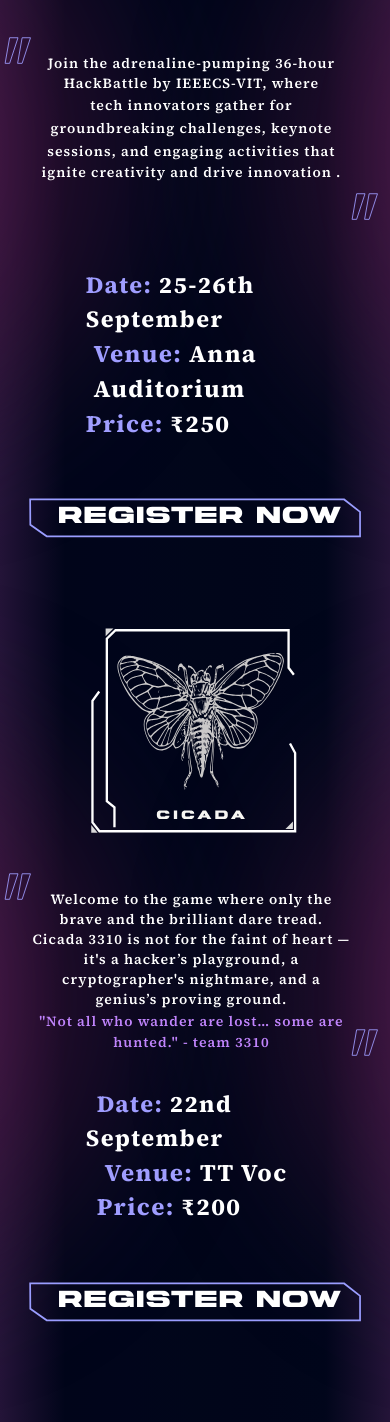
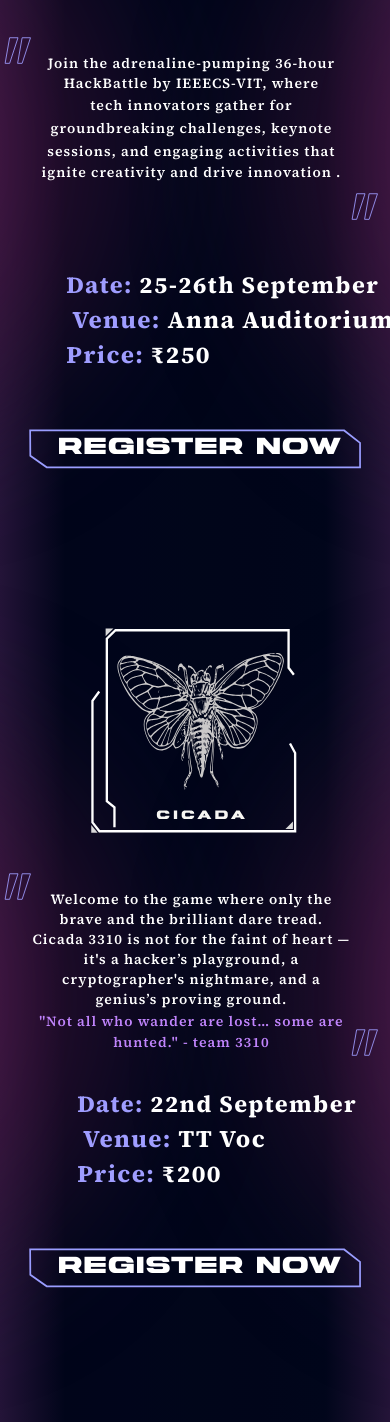
Before and after one commit to IEEECS-VIT/arcs24-frontend, a React (Vite) app: page / in a window 390 px wide. Shown: the part 2845-4267 px from the top of the page. Built offline with nearby package versions, Linux system fonts and the light colour scheme.

Commit message:
made changes in  mobile view of hacbattle and cicada

```diff
--- a/src/Components/Part2.jsx
+++ b/src/Components/Part2.jsx
@@ -3,14 +3,14 @@ import React from "react";
 export default function Part2() {
   return (
     <div className="mt-[2.5vh] lg:flex">
-      <div className="content1 ml-[17vw] mt-[4vh] w-[61.3828125vw] lg:ml-[8.5vw] lg:mt-[5.7926675094816686vh] lg:w-[27.799479166666668vw]">
-        <p className="p1 ml-[5vw] w-[57.3828125vw] font-source-serif text-[1.463rem] font-bold leading-[145%] tracking-[0.3604166666666667vw] lg:ml-[0] lg:mt-[0.6321112515802781vh] lg:w-[27.799479166666668vw] lg:text-xl">
+      <div className="content1 flex-col justify-center ml-[17vw] mt-[4vh] w-[61.3828125vw] lg:ml-[8.5vw] lg:mt-[5.7926675094816686vh] lg:w-[27.799479166666668vw]">
+        <p className="p1   w-[87.3828125vw] font-source-serif text-[1.463rem] font-bold leading-[145%] tracking-[0.3604166666666667vw] lg:ml-[0] lg:mt-[0.6321112515802781vh] lg:w-[27.799479166666668vw] lg:text-xl">
           <span className="t1 text-blurple">Date: </span>25-26th September
         </p>
-        <p className="p1 ml-[7vw] w-[57.3828125vw] font-source-serif text-2xl font-bold leading-[145%] tracking-[0.3604166666666667vw] lg:ml-[0] lg:mt-[0.6321112515802781vh] lg:w-[27.799479166666668vw] lg:text-xl">
+        <p className="p1 ml-[1.5vw]  w-[87.3828125vw] font-source-serif text-2xl font-bold leading-[145%] tracking-[0.3604166666666667vw] lg:ml-[0] lg:mt-[0.6321112515802781vh] lg:w-[27.799479166666668vw] lg:text-xl">
           <span className="t1 text-blurple">Venue: </span>Anna Auditorium
         </p>
-        <p className="p1 ml-[5vw] w-[77.3828125vw] font-source-serif text-2xl font-bold leading-[145%] tracking-[0.3604166666666667vw] lg:ml-[0] lg:mt-[0.6321112515802781vh] lg:w-[27.799479166666668vw] lg:text-xl">
+        <p className="p1  w-[77.3828125vw] font-source-serif text-2xl font-bold leading-[145%] tracking-[0.3604166666666667vw] lg:ml-[0] lg:mt-[0.6321112515802781vh] lg:w-[27.799479166666668vw] lg:text-xl">
           <span className="t1 text-blurple">Price: </span>₹250
         </p>
       </div>
--- a/src/Components/Part5.jsx
+++ b/src/Components/Part5.jsx
@@ -4,14 +4,14 @@ export default function Part5() {
   return (
     <div className="mt-[0vh] lg:flex">
       <div className="content1 order-1 ml-[17vw] mt-[0vh] w-[61.3828125vw] lg:order-2 lg:ml-[19.5vw] lg:mt-[3.7926675094816686vh] lg:w-[27.799479166666668vw]">
-        <p className="p1 ml-[5vw] w-[57.3828125vw] font-source-serif text-[1.463rem] font-bold leading-[145%] tracking-[0.3604166666666667vw] lg:ml-[0] lg:mt-[0.6321112515802781vh] lg:w-[27.799479166666668vw] lg:text-xl">
+        <p className="p1  w-[87.3828125vw] font-source-serif text-[1.463rem] font-bold leading-[145%] tracking-[0.3604166666666667vw] lg:ml-[0] lg:mt-[0.6321112515802781vh] lg:w-[27.799479166666668vw] lg:text-xl">
           <span className="t1 ml-[2.8vw] text-blurple">Date: </span>22nd
           September
         </p>
-        <p className="p1 ml-[7vw] w-[57.3828125vw] font-source-serif text-2xl font-bold leading-[145%] tracking-[0.3604166666666667vw] lg:ml-[0] lg:mt-[0.6321112515802781vh] lg:w-[27.799479166666668vw] lg:text-xl">
+        <p className="p1 ml-[1.5vw] w-[87.3828125vw] font-source-serif text-2xl font-bold leading-[145%] tracking-[0.3604166666666667vw] lg:ml-[0] lg:mt-[0.6321112515802781vh] lg:w-[27.799479166666668vw] lg:text-xl">
           <span className="t1 ml-[2.8vw] text-blurple">Venue: </span>TT Voc
         </p>
-        <p className="p1 ml-[5vw] w-[77.3828125vw] font-source-serif text-2xl font-bold leading-[145%] tracking-[0.3604166666666667vw] lg:ml-[0] lg:mt-[0.6321112515802781vh] lg:w-[27.799479166666668vw] lg:text-xl">
+        <p className="p1  w-[77.3828125vw] font-source-serif text-2xl font-bold leading-[145%] tracking-[0.3604166666666667vw] lg:ml-[0] lg:mt-[0.6321112515802781vh] lg:w-[27.799479166666668vw] lg:text-xl">
           <span className="t1 ml-[2.8vw] text-blurple">Price: </span>₹200
         </p>
       </div>
```
